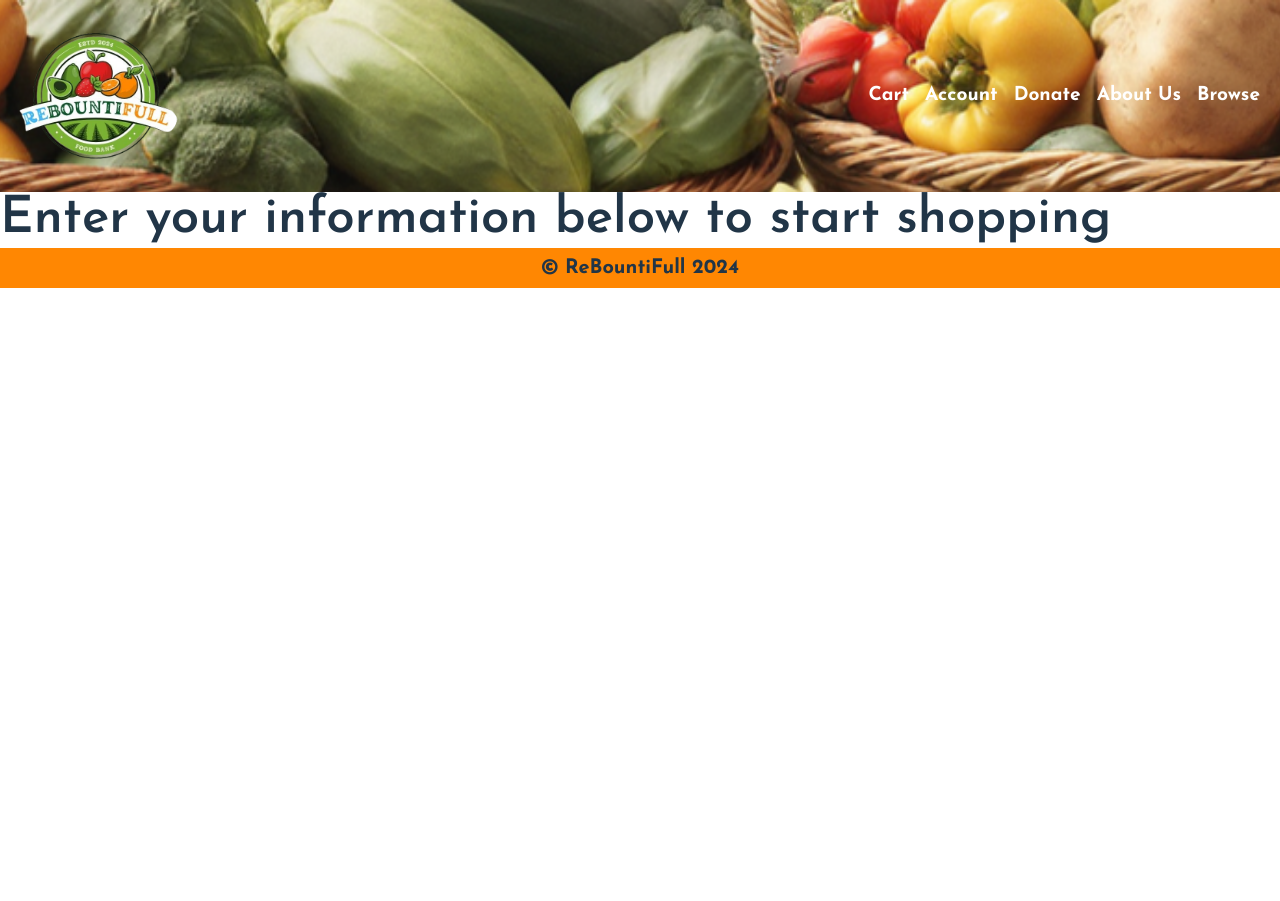
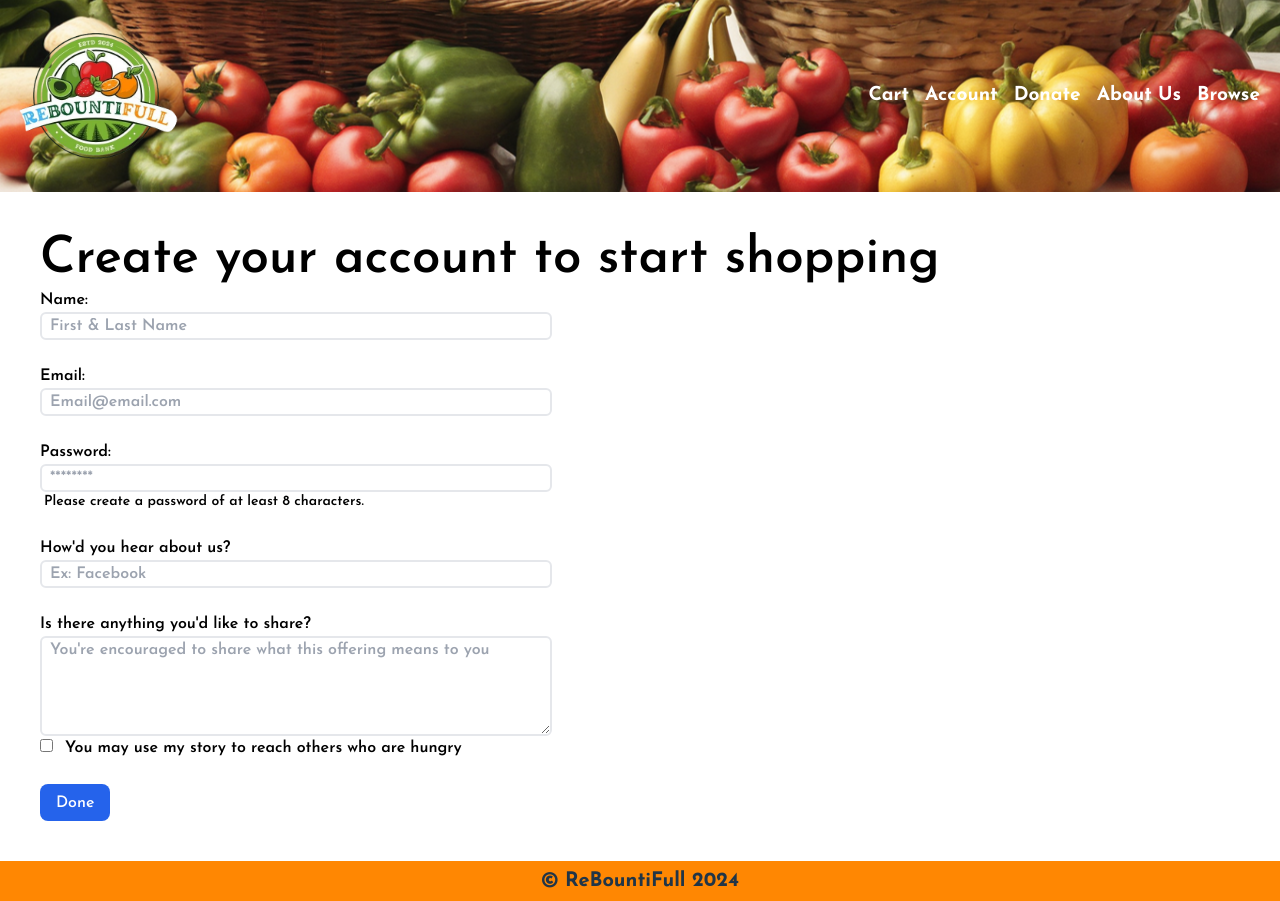
Before and after one commit to sareacct91/ReBountiFull, a React (Vite) app in the folder client/: page /signup/client in a window 1280 px wide. Before the commit the page ends 800 px from the top, so only its background shows below. Built offline with nearby package versions, Linux system fonts and the light colour scheme.

Commit message:
finished styling Supplier and Client signup pages

```diff
--- a/client/src/components/Login/login.jsx
+++ b/client/src/components/Login/login.jsx
@@ -52,7 +52,7 @@ export default function Login() {
         {/* todo: Link to reset password? */}
         <button className="bg-blue-600" type="submit">Enter</button>
       </form>
-      <div className="flex flex-col font-semibold text-black max-w-xl my-10 p-5 rounded-lg bg-blue-300/40 border-double border-8 border-white">
+      <div className="flex flex-col font-semibold text-black max-w-xl my-10 p-5 rounded-lg bg-blue-300/40 border-double border-8 border-blue-500">
       <p className="">
         ReBountiFull helpled my family when we didn't know where our next meal was coming from. It made a world of difference for my growing children.
         <br />
--- a/client/src/components/Signup/client.jsx
+++ b/client/src/components/Signup/client.jsx
@@ -1,9 +1,38 @@
 export default function Client() {
   return (
     <>
-    <div>
-      <h1>Enter your information below to start shopping</h1>
-    </div>
+      <div className="bg-white text-black p-10">
+        <h1>Create your account to start shopping</h1>
+        <form className="flex flex-col max-w-lg">
+          <label className="mr-3" for="name">Name:</label>
+          <input className="bg-white text-black border-2 rounded-md px-2"type="text" name="name" placeholder="First & Last Name" />
+          <br />
+          <label for="email">Email:</label>
+          <input className="bg-white text-black border-2 rounded-md px-2" type="text" name="email" placeholder="Email@email.com" />
+          <br />
+          <label for="password">Password:</label>
+          <input className="bg-white text-black border-2 rounded-md px-2" type="text" name="password" placeholder="********" />
+          <p className="text-sm ml-1">Please create a password of at least 8 characters.</p>
+          <br />
+          <label for="company">How'd you hear about us?</label>
+          <input className="bg-white text-black border-2 rounded-md px-2" type="text" name="source" placeholder="Ex: Facebook" />
+          <br />
+          <label for="freeform">Is there anything you'd like to share?</label>
+          <textarea className="bg-white text-black border-2 rounded-md px-2"
+            name="freeform"
+            rows="4"
+            cols="50"
+            placeholder="You're encouraged to share what this offering means to you"
+          ></textarea>
+          <div>
+            <input className="bg-white" type="checkbox" />
+            <label className="ml-3" for="Checkbox">
+            You may use my story to reach others who are hungry            </label>
+          </div>
+          <br />
+        </form>
+        <button className="bg-blue-600 text-white">Done</button>
+      </div>
     </>
   );
 }
--- a/client/src/components/Signup/supplier.jsx
+++ b/client/src/components/Signup/supplier.jsx
@@ -1,35 +1,42 @@
 export default function Supplier() {
   return (
     <>
-      <div>
+      <div className="bg-white text-black p-10">
         <h1>Create your account to become a partner</h1>
-        <form>
-          <label for="name">Name:</label>
-          <input type="text" name="name" placeholder="First & Last Name" />
+        <form className="flex flex-col max-w-lg">
+          <label className="mr-3" for="name">Name:</label>
+          <input className="bg-white text-black border-2 rounded-md px-2"type="text" name="name" placeholder="First & Last Name" />
+          <br />
+          <label for="email">Email:</label>
+          <input className="bg-white text-black border-2 rounded-md px-2" type="text" name="email" placeholder="Email@email.com" />
+          <br />
+          <label for="password">Password:</label>
+          <input className="bg-white text-black border-2 rounded-md px-2" type="text" name="password" placeholder="********" />
+          <p className="text-sm ml-1">Please create a password of at least 8 characters.</p>
           <br />
           <label for="company">Company:</label>
-          <input type="text" name="company" placeholder="Company Name" />
+          <input className="bg-white text-black border-2 rounded-md px-2" type="text" name="company" placeholder="Company Name" />
           <br />
           <label for="supplier-giving">How would you like to give?</label>
-          <select name="types_of_giving">
+          <select className="bg-white text-black border-2 rounded-md px-2" name="types_of_giving">
             <option value="onetime_food">One time food donation</option>
             <option value="recurring_food">Recurring food donation</option>
             <option value="onetime_money">One time monetary gift</option>
             <option value="recurring_money">Recurring monetary gift</option>
           </select>
+          <br />
           <div>
-            <input type="checkbox" id="exampleCheck" />
-            <label className="ml-3" for="exampleCheck">
+            <input className="bg-white" type="checkbox" />
+            <label className="ml-3" for="Checkbox">
               I want to remain anonymous
             </label>
           </div>
+          <br />
           <label for="company">How'd you hear about us?</label>
-          <input type="text" name="source" placeholder="Ex: Facebook" />
+          <input className="bg-white text-black border-2 rounded-md px-2" type="text" name="source" placeholder="Ex: Facebook" />
           <br />
           <label for="freeform">What is driving you to give?</label>
-          <br />
-          <textarea
-            id="freeform"
+          <textarea className="bg-white text-black border-2 rounded-md px-2"
             name="freeform"
             rows="4"
             cols="50"
```
